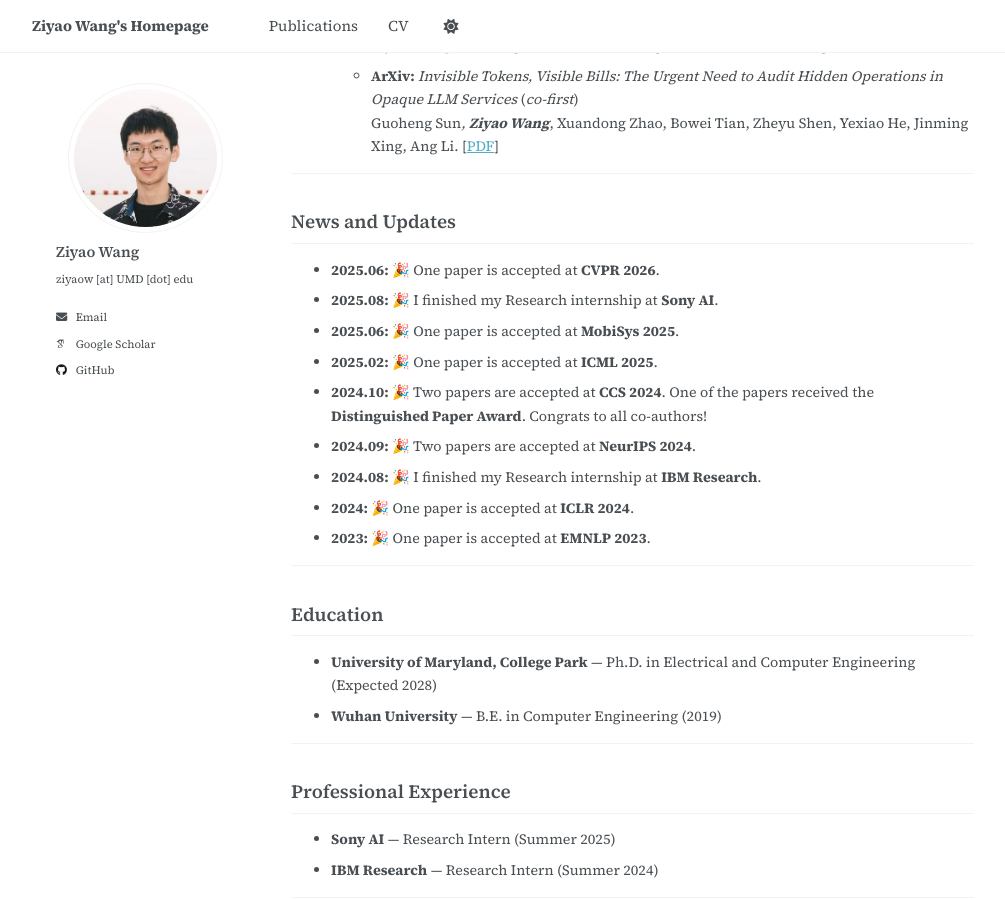
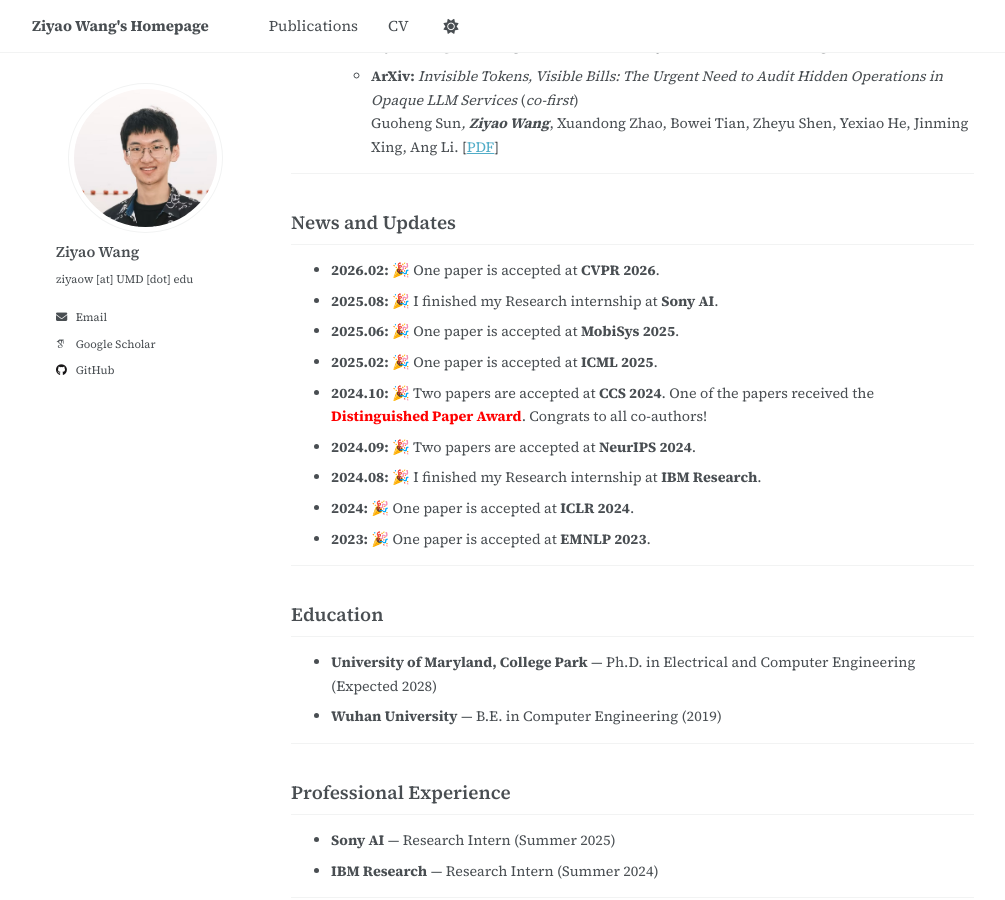
Before and after one commit to ziyaow1010/ziyaow1010.github.io, a Jekyll site: the page built from _pages/about.md, in a window 1280 px wide and 900 px high, scrolled down 961 px. Shown: the whole window, without its empty margins (32-1037 px from the left). Built offline with Jekyll 4.4.1, drawn with Linux system fonts in a browser that asks for light colours; some web fonts are replaced; a script that is not in the unit is left out.

Commit message:
Update about.md

```diff
--- a/_pages/about.md
+++ b/_pages/about.md
@@ -43,11 +43,11 @@ My research focuses on collaborative foundation models and practical efficiency,
 
 ## News and Updates
 
-- **2025.06:** 🎉 One paper is accepted at **CVPR 2026**.
+- **2026.02:** 🎉 One paper is accepted at **CVPR 2026**.
 - **2025.08:** 🎉 I finished my Research internship at **Sony AI**.
 - **2025.06:** 🎉 One paper is accepted at **MobiSys 2025**.
 - **2025.02:** 🎉 One paper is accepted at **ICML 2025**.
-- **2024.10:** 🎉 Two papers are accepted at **CCS 2024**. One of the papers received the **Distinguished Paper Award**. Congrats to all co-authors!
+- **2024.10:** 🎉 Two papers are accepted at **CCS 2024**. One of the papers received the <span style="color:red"><b>Distinguished Paper Award</b></span>. Congrats to all co-authors!
 - **2024.09:** 🎉 Two papers are accepted at **NeurIPS 2024**.
 - **2024.08:** 🎉 I finished my Research internship at **IBM Research**.
 - **2024:** 🎉 One paper is accepted at **ICLR 2024**.
```
